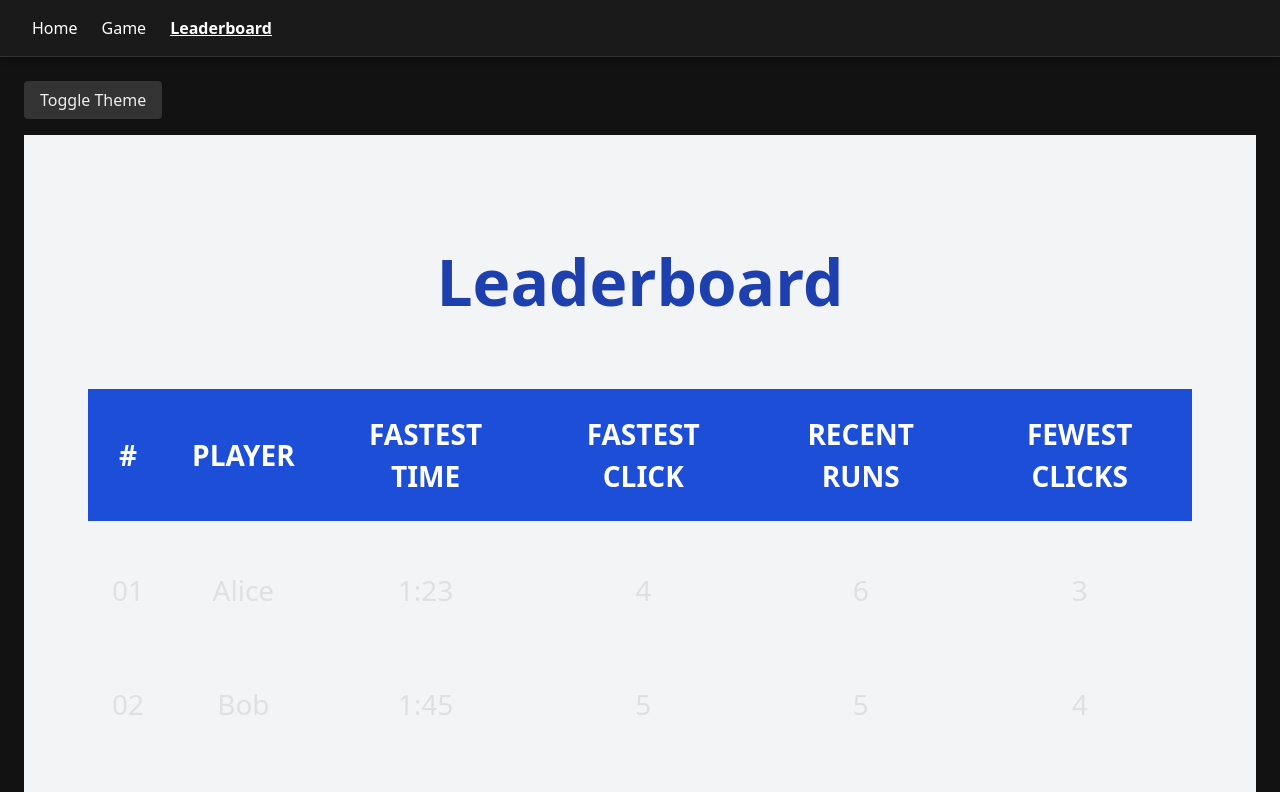
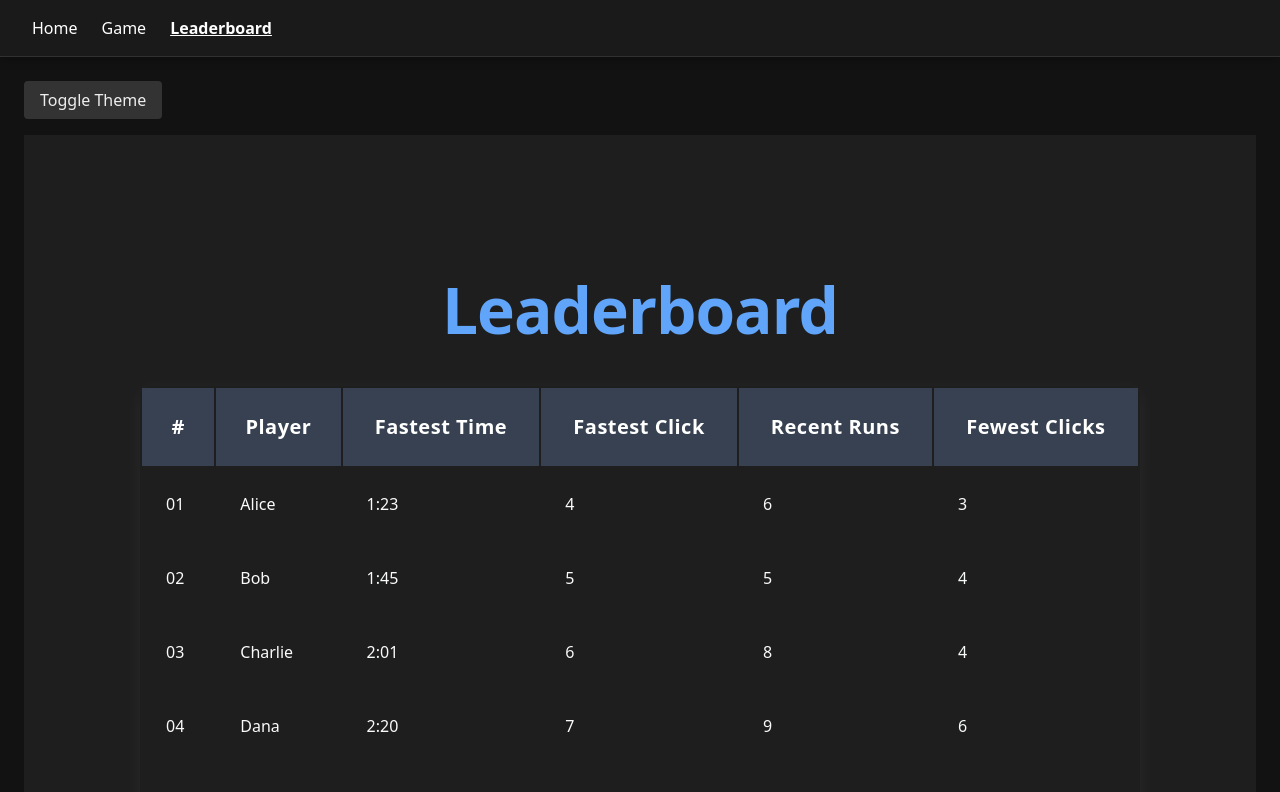
Before and after one commit to andrewbern7/wiki-speedrun, a React (Vite) app in the folder frontend/: page /leaderboard in a window 1280 px wide. Shown: the top 792 px of the page. Built offline with nearby package versions, Linux system fonts and the light colour scheme.

Commit message:
Implement dynamic dark/light theme support on Leaderboard page using ThemeContext

```diff
--- a/frontend/src/pages/LeaderboardPage.jsx
+++ b/frontend/src/pages/LeaderboardPage.jsx
@@ -1,65 +1,119 @@
-const LeaderboardPage = () => {
-  return (
-    <div style={{ minHeight: '100vh', backgroundColor: '#f3f4f6', padding: '4rem', display: 'flex', flexDirection: 'column', alignItems: 'center' }}>
+import { useTheme } from "../components/ThemeContext";
 
 
-      {/* Title */}
-      <h1 style={{ fontSize: '4rem', fontWeight: 'bold', color: '#1e40af', margin: '3rem 0', textAlign: 'center' }}>
-         Leaderboard
-      </h1>
+const LeaderboardPage = () => {
+  const { theme } = useTheme();
+  const isDark = theme === 'dark';
 
-      {/* Table */}
-      <table style={{ width: '100%', fontSize: '1.75rem', textAlign: 'center', borderCollapse: 'separate', borderSpacing: '0 1.5rem', backgroundColor: 'transparent' }}>
-        <thead style={{ backgroundColor: '#1d4ed8', color: 'white', textTransform: 'uppercase', fontWeight: 'bold' }}>
+  const pageStyles = {
+    minHeight: '100vh',
+    backgroundColor: isDark ? '#1e1e1e' : '#f3f4f6',
+    color: isDark ? '#f9fafb' : '#1e1e1e',
+    padding: '4rem 2rem',
+    display: 'flex',
+    flexDirection: 'column',
+    alignItems: 'center',
+    justifyContent: 'center',
+  };
+
+  const headerStyles = {
+    fontSize: '4rem',
+    fontWeight: 900,
+    color: isDark ? '#60a5fa' : '#1e40af',
+    marginBottom: '2.5rem',
+    textAlign: 'center',
+    letterSpacing: '-1px',
+  };
+
+  const tableStyles = {
+    width: '100%',
+    maxWidth: '1000px',
+    overflowX: 'auto',
+    borderRadius: '12px',
+    boxShadow: isDark
+      ? '0 4px 20px rgba(255, 255, 255, 0.05)'
+      : '0 4px 20px rgba(0, 0, 0, 0.06)',
+    backgroundColor: 'transparent',
+  };
+
+  const theadStyles = {
+    backgroundColor: isDark ? '#374151' : '#1d4ed8',
+    color: 'white',
+    fontWeight: 600,
+    fontSize: '1.25rem',
+    letterSpacing: '0.5px',
+  };
+
+  const cellStyle = {
+    padding: '1.5rem',
+  };
+
+  return (
+    <div style={pageStyles}>
+      <h1 style={headerStyles}>Leaderboard</h1>
+
+      <style>
+        {`
+          tr:hover {
+            background-color: ${
+              isDark ? 'rgba(255, 255, 255, 0.05)' : 'rgba(219, 234, 254, 0.5)'
+            };
+            transition: background-color 0.2s ease;
+          }
+        `}
+      </style>
+
+      <table style={tableStyles}>
+        <thead style={theadStyles}>
           <tr>
-            <th style={{ padding: '1.5rem' }}>#</th>
-            <th style={{ padding: '1.5rem' }}>Player</th>
-            <th style={{ padding: '1.5rem' }}>Fastest Time</th>
-            <th style={{ padding: '1.5rem' }}>Fastest Click</th>
-            <th style={{ padding: '1.5rem' }}>Recent Runs</th>
-            <th style={{ padding: '1.5rem' }}>Fewest Clicks</th>
+            <th style={cellStyle}>#</th>
+            <th style={cellStyle}>Player</th>
+            <th style={cellStyle}>Fastest Time</th>
+            <th style={cellStyle}>Fastest Click</th>
+            <th style={cellStyle}>Recent Runs</th>
+            <th style={cellStyle}>Fewest Clicks</th>
           </tr>
         </thead>
         <tbody>
-        <tr style={{ backgroundColor: 'transparent' }}>
-            <td style={{ padding: '1.5rem' }}>01</td>
-            <td style={{ padding: '1.5rem' }}>Alice</td>
-            <td style={{ padding: '1.5rem' }}>1:23</td>
-            <td style={{ padding: '1.5rem' }}>4</td>
-            <td style={{ padding: '1.5rem' }}>6</td>
-            <td style={{ padding: '1.5rem' }}>3</td>
+          <tr style={{ backgroundColor: 'transparent' }}>
+            <td style={cellStyle}>01</td>
+            <td style={cellStyle}>Alice</td>
+            <td style={cellStyle}>1:23</td>
+            <td style={cellStyle}>4</td>
+            <td style={cellStyle}>6</td>
+            <td style={cellStyle}>3</td>
           </tr>
           <tr style={{ backgroundColor: 'transparent' }}>
-            <td style={{ padding: '1.5rem' }}>02</td>
-            <td style={{ padding: '1.5rem' }}>Bob</td>
-            <td style={{ padding: '1.5rem' }}>1:45</td>
-            <td style={{ padding: '1.5rem' }}>5</td>
-            <td style={{ padding: '1.5rem' }}>5</td>
-            <td style={{ padding: '1.5rem' }}>4</td>
+            <td style={cellStyle}>02</td>
+            <td style={cellStyle}>Bob</td>
+            <td style={cellStyle}>1:45</td>
+            <td style={cellStyle}>5</td>
+            <td style={cellStyle}>5</td>
+            <td style={cellStyle}>4</td>
           </tr>
           <tr style={{ backgroundColor: 'transparent' }}>
-            <td style={{ padding: '1.5rem' }}>03</td>
-            <td style={{ padding: '1.5rem' }}>Charlie</td>
-            <td style={{ padding: '1.5rem' }}>2:01</td>
-            <td style={{ padding: '1.5rem' }}>6</td>
-            <td style={{ padding: '1.5rem' }}>8</td>
-            <td style={{ padding: '1.5rem' }}>4</td>
+            <td style={cellStyle}>03</td>
+            <td style={cellStyle}>Charlie</td>
+            <td style={cellStyle}>2:01</td>
+            <td style={cellStyle}>6</td>
+            <td style={cellStyle}>8</td>
+            <td style={cellStyle}>4</td>
           </tr>
           <tr style={{ backgroundColor: 'transparent' }}>
-            <td style={{ padding: '1.5rem' }}>04</td>
-            <td style={{ padding: '1.5rem' }}>Dana</td>
-            <td style={{ padding: '1.5rem' }}>2:20</td>
-            <td style={{ padding: '1.5rem' }}>7</td>
-            <td style={{ padding: '1.5rem' }}>9</td>
-            <td style={{ padding: '1.5rem' }}>6</td>
+            <td style={cellStyle}>04</td>
+            <td style={cellStyle}>Dana</td>
+            <td style={cellStyle}>2:20</td>
+            <td style={cellStyle}>7</td>
+            <td style={cellStyle}>9</td>
+            <td style={cellStyle}>6</td>
           </tr>
           <tr style={{ backgroundColor: 'transparent' }}>
-            <td style={{ padding: '1.5rem' }}>05</td>
-            <td style={{ padding: '1.5rem' }}>Eli</td>
-            <td style={{ padding: '1.5rem' }}>2:45</td>
-            <td style={{ padding: '1.5rem' }}>8</td>
-            <td style={{ padding: '1.5rem' }}>7</td>
-            <td style={{ padding: '1.5rem' }}>5</td>
+            <td style={cellStyle}>05</td>
+            <td style={cellStyle}>Eli</td>
+            <td style={cellStyle}>2:45</td>
+            <td style={cellStyle}>8</td>
+            <td style={cellStyle}>7</td>
+            <td style={cellStyle}>5</td>
           </tr>
         </tbody>
       </table>
```
